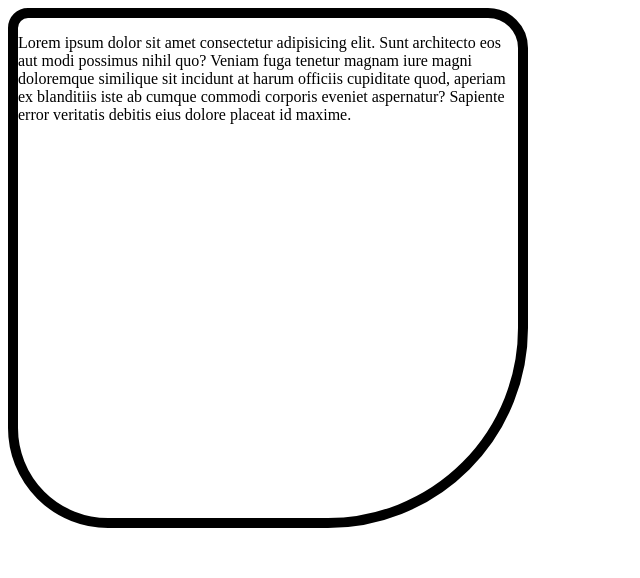
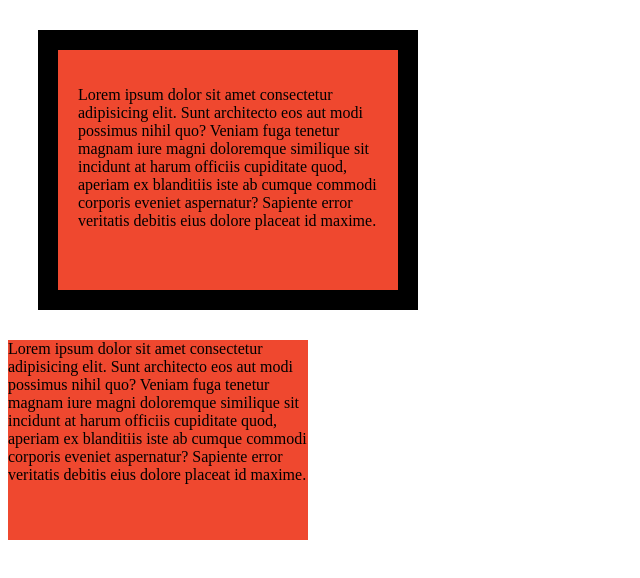
Before and after one commit to biigii/may2024project6, a plain HTML site: page index.html in a window 1280 px wide. Shown: the whole page, without its empty margins (0-640 px from the left). Drawn offline with Linux system fonts and the light colour scheme.

Commit message:
box model - 3

```diff
--- a/assets/css/main.css
+++ b/assets/css/main.css
@@ -11,25 +11,15 @@ body {
   height: 100%;
 }
 
+.content-1,
+.content-2 {
+    background-color: #ef482f;
+    width: 300px;
+    height: 200px;
+}
 
-.content {
-    /* color: rgb(240, 12, 160); */
-    width: 500px;
-    height: 500px;
-    /* border-width: 30px; */
-    /* solid dashed dotted double */
-    /* border-style: solid;
-    border-color: #ffdd44; */
-    /* border: 10px solid #f11; */
-    /* border-bottom: 20px solid #f11;
-    border-top: 10px solid #f99;
-    border-left: 15px double #979703;
-    border-right: 5px dashed #000; */
-    border-style: solid;
-    border-width: 10px;
-    /* border-radius: 50%; */
-    border-top-left-radius: 20px;
-    border-top-right-radius: 40px;
-    border-bottom-left-radius: 100px;
-    border-bottom-right-radius: 200px;
+.content-1 {
+    padding: 20px;
+    border: 20px solid;
+    margin: 30px;
 }
--- a/index.html
+++ b/index.html
@@ -7,11 +7,25 @@
     <link rel="stylesheet" href="./assets/css/main.css" />
   </head>
   <body>
-
-    <div class="content">
-        <p>Lorem ipsum dolor sit amet consectetur adipisicing elit. Sunt architecto eos aut modi possimus nihil quo? Veniam fuga tenetur magnam iure magni doloremque similique sit incidunt at harum officiis cupiditate quod, aperiam ex blanditiis iste ab cumque commodi corporis eveniet aspernatur? Sapiente error veritatis debitis eius dolore placeat id maxime.</p>
+    <div class="content-1">
+      <p>
+        Lorem ipsum dolor sit amet consectetur adipisicing elit. Sunt architecto
+        eos aut modi possimus nihil quo? Veniam fuga tenetur magnam iure magni
+        doloremque similique sit incidunt at harum officiis cupiditate quod,
+        aperiam ex blanditiis iste ab cumque commodi corporis eveniet
+        aspernatur? Sapiente error veritatis debitis eius dolore placeat id
+        maxime.
+      </p>
     </div>
-
-
+    <div class="content-2">
+        <p>
+          Lorem ipsum dolor sit amet consectetur adipisicing elit. Sunt architecto
+          eos aut modi possimus nihil quo? Veniam fuga tenetur magnam iure magni
+          doloremque similique sit incidunt at harum officiis cupiditate quod,
+          aperiam ex blanditiis iste ab cumque commodi corporis eveniet
+          aspernatur? Sapiente error veritatis debitis eius dolore placeat id
+          maxime.
+        </p>
+      </div>
   </body>
 </html>
```
